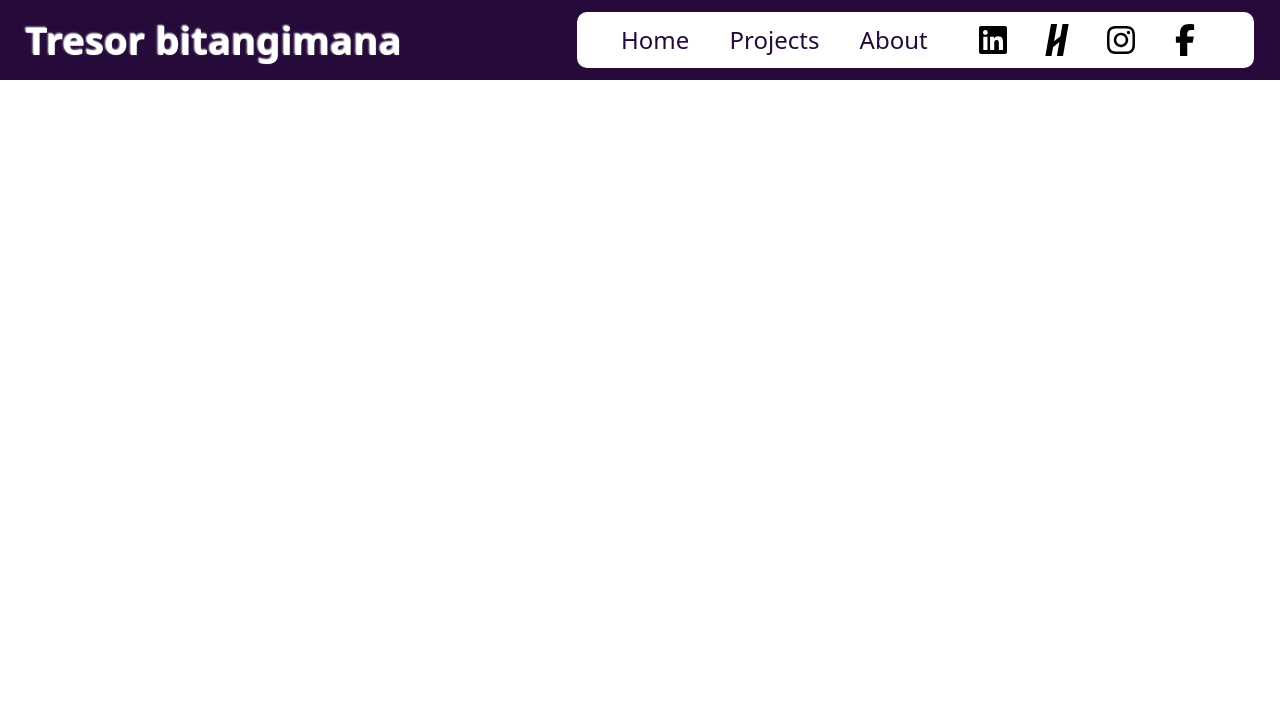
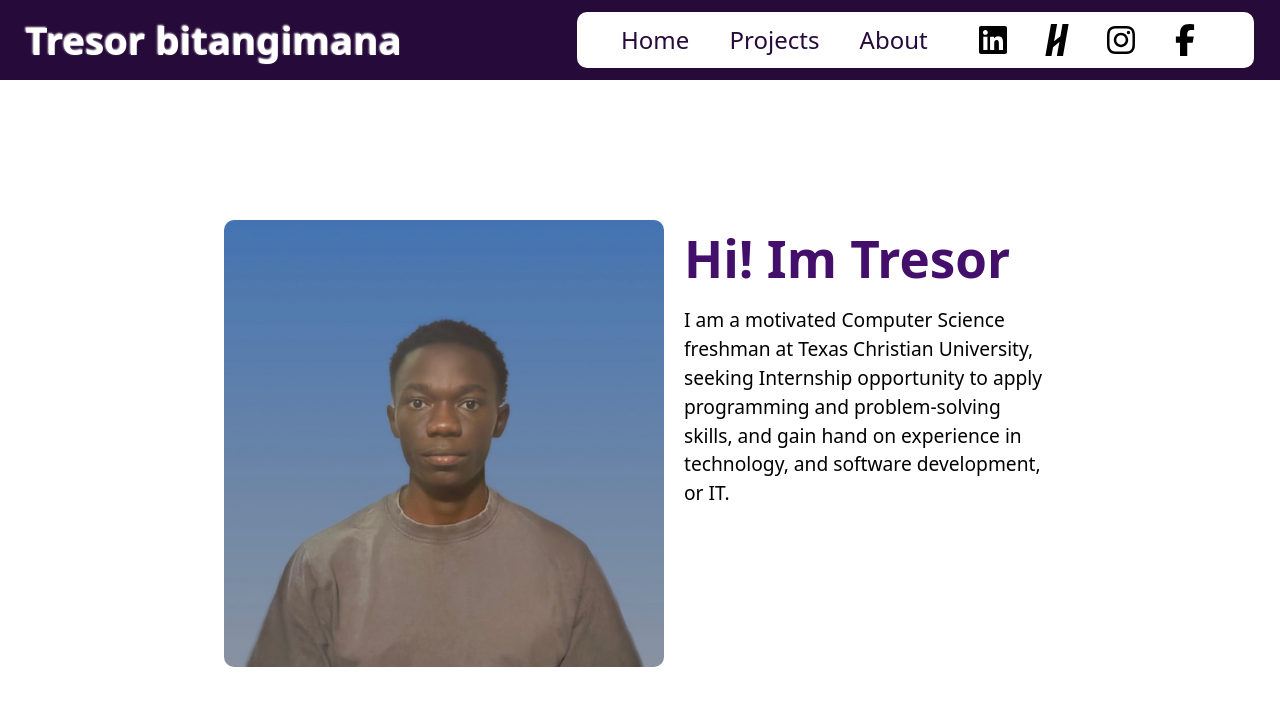
Before and after one commit to TresorBitangimana/Portfolio, a React (Vite) app in the folder Portfolio/: page / in a window 1280 px wide. Shown: the top 706 px of the page. Built offline with nearby package versions, Linux system fonts and the light colour scheme.

Commit message:
added home info

```diff
--- a/Portfolio/src/App.css
+++ b/Portfolio/src/App.css
@@ -92,6 +92,7 @@ body{
 .span-container span{
   height: 10px;
   width: 40px;
+  border: none;
   border-bottom: 3px solid white;
   display: block;
   background-color: var(--second-color);
@@ -104,7 +105,6 @@ body{
   width: 25vw;
   position: fixed;
   right: 0;
-  border: 1px solid black;
   flex-direction: column;
   background-color: var(--second-color);
 }
--- a/Portfolio/src/Home/Home.css
+++ b/Portfolio/src/Home/Home.css
@@ -0,0 +1,51 @@
+
+
+.home-container{
+    width: 100vw;
+    height: 90vh;
+    height: 90dvh;
+    display: flex;
+    align-items: center;
+    justify-content: center;
+
+}
+
+.content-container{
+    height: 55vh;
+    height: 55dvh;
+    width: 65vw;
+    border: 1px solid var(--primary-color);
+    border-radius: 20px;
+    padding: 3%;
+    display: flex;
+    gap: 10px;
+    border: none;
+
+
+}
+
+.my-image-container{
+    height: auto;
+    width: auto;
+}
+
+.my-image{
+    width: 55vh;
+    height: auto;
+    border-radius: 10px;
+}
+
+.information-container{
+    height: auto;
+    width: 50%;
+    padding: 10px;
+    border-radius: 10px;
+}
+
+.about-me-description{
+    color: var(--primary-color);
+    margin-bottom: 20px;
+}
+.profile-description{
+    font-size: 1.2em;
+}
--- a/Portfolio/src/Home/Home.jsx
+++ b/Portfolio/src/Home/Home.jsx
@@ -4,6 +4,22 @@ import "./Home.css"
 function Home(){
     return(
         <div className="home-container" id="home-container">
+            <div className="content-container" id="content-container">
+                <div className="my-image-container" id="my-image-container">
+                    <img src="src/Images/my_image.png" alt="my image" className="my-image" id="my-image" />
+                </div>
+                <div className="information-container" id="information-container">
+                    <h1 className="about-me-description" id="about-me-description">
+                        Hi! Im Tresor
+                    </h1>
+                    <p className="profile-description" id="profile-description">
+                        I am a motivated Computer Science freshman at Texas Christian
+                        University, seeking Internship opportunity to apply programming
+                        and problem-solving skills, and gain hand on experience in technology,
+                        and software development, or IT.
+                    </p>
+                </div>
+            </div>
         </div>
     );
 }
```
Also changed, not shown: Portfolio/src/Images/my_image.jpeg (deleted), Portfolio/src/Images/my_image.png (added).
